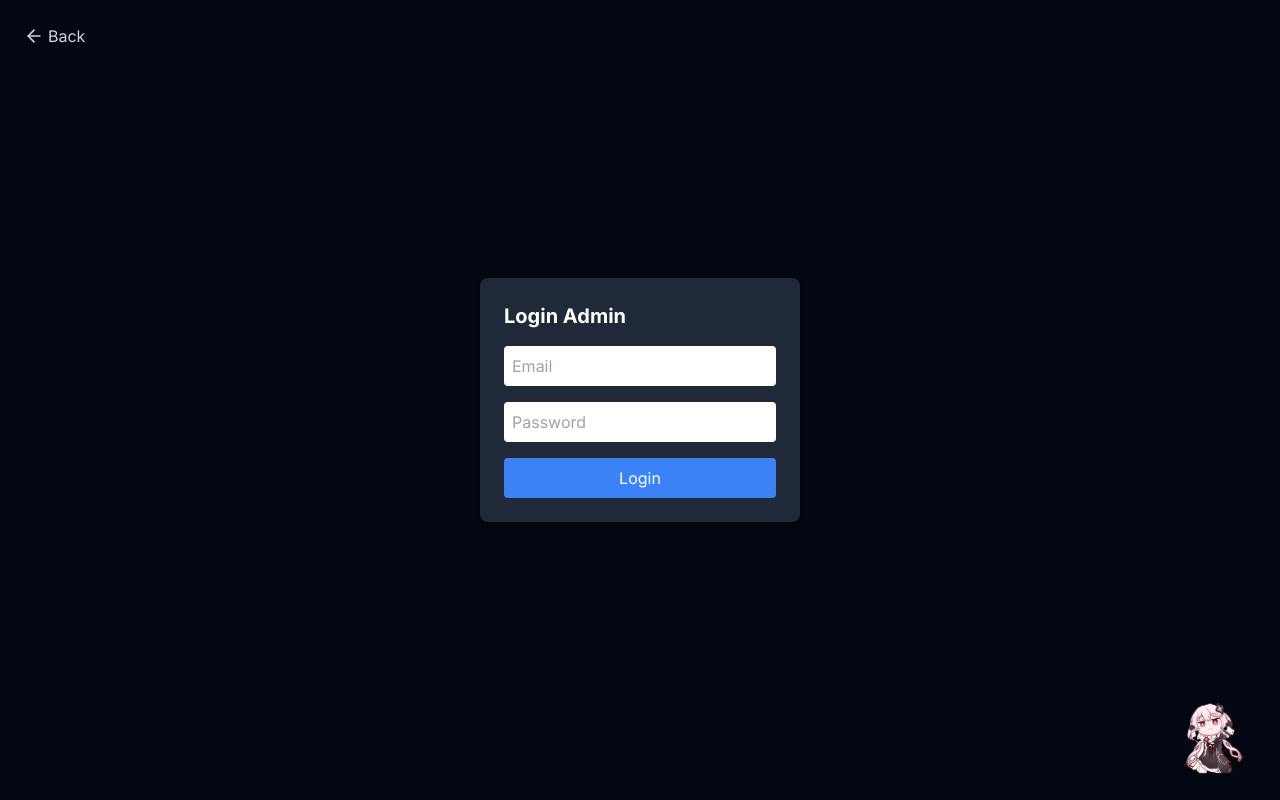
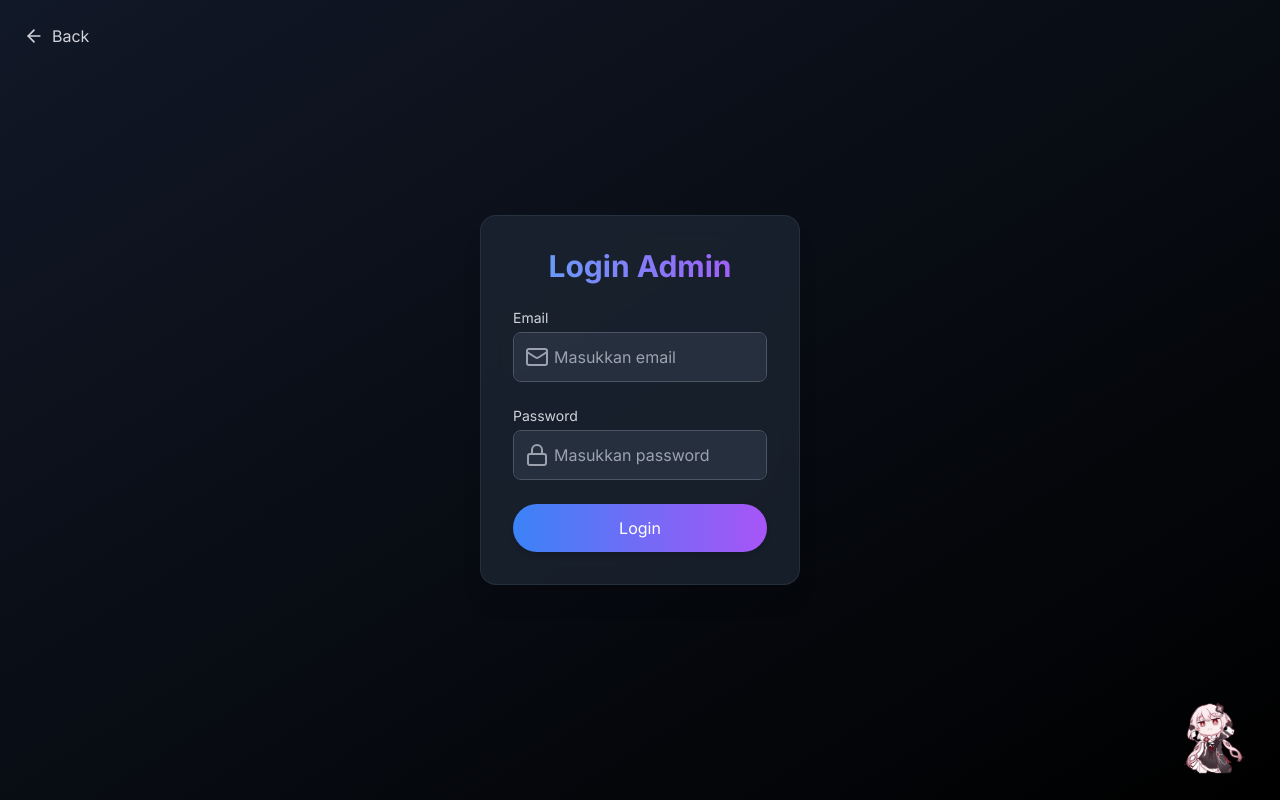
Before and after one commit to Raffy626/my-portfolio, a React (Vite) app in the folder frontend/: page /login in a window 1280 px wide. Built offline with nearby package versions, Linux system fonts and the light colour scheme.

Commit message:
Enhance Login component with modern design and icons for input fields

```diff
--- a/frontend/src/components/About.jsx
+++ b/frontend/src/components/About.jsx
@@ -18,19 +18,16 @@ export default function About() {
 
   return (
     <div className="relative bg-gray-900 py-24 sm:py-32 overflow-hidden" data-aos="fade-in">
-      {/* Parallax Background Elements */}
       <div className="absolute inset-0 overflow-hidden">
         <div
           ref={parallaxRef}
           className="absolute top-0 left-0 w-full h-full opacity-10"
         >
-          {/* Floating geometric shapes */}
           <div className="absolute top-20 left-10 w-32 h-32 bg-indigo-500/30 rounded-full blur-xl animate-pulse"></div>
           <div className="absolute top-40 right-20 w-24 h-24 bg-purple-500/30 rounded-full blur-xl animate-pulse delay-1000"></div>
           <div className="absolute bottom-40 left-1/4 w-40 h-40 bg-blue-500/30 rounded-full blur-xl animate-pulse delay-500"></div>
           <div className="absolute bottom-20 right-10 w-28 h-28 bg-pink-500/30 rounded-full blur-xl animate-pulse delay-1500"></div>
 
-          {/* Grid pattern overlay */}
           <div className="absolute inset-0 bg-[radial-gradient(circle_at_50%_50%,rgba(120,119,198,0.1),transparent_50%)]"></div>
         </div>
       </div>
@@ -117,7 +114,7 @@ export default function About() {
                       <div className="border-r border-gray-600/10 px-4 py-2">App.jsx</div>
                     </div>
                   </div>
-                  <div className="px-6 pt-6 pb-14">Lorem ipsum</div>
+                  <div className="px-6 pt-6 pb-14">console.log("hi")</div>
                 </div>
               </div>
             </div>
--- a/frontend/src/pages/Login.jsx
+++ b/frontend/src/pages/Login.jsx
@@ -1,6 +1,6 @@
 import React, { useState } from "react";
 import { useNavigate } from "react-router-dom";
-import { ArrowLeft } from "lucide-react";
+import { ArrowLeft, Mail, Lock } from "lucide-react";
 import Swal from 'sweetalert2';
 
 export default function Login() {
@@ -42,36 +42,66 @@ export default function Login() {
   };
 
   return (
-    <div className="flex justify-center items-center h-screen bg-gray-950 text-white relative">
+    <div
+      className="flex justify-center items-center h-screen bg-gradient-to-br from-gray-900 to-black text-white relative overflow-hidden animate-fade-in"  // Gradient background dan animasi fade-in
+    >
       <button
         onClick={() => navigate("/")}
-        className="absolute top-6 left-6 flex items-center text-gray-300 hover:text-white"
+        className="absolute top-6 left-6 flex items-center text-gray-300 hover:text-white transition-transform duration-200 hover:scale-105"
       >
-        <ArrowLeft className="w-5 h-5 mr-1" /> Back
+        <ArrowLeft className="w-5 h-5 mr-2" /> Back
       </button>
 
       <form
         onSubmit={handleSubmit}
-        className="bg-gray-800 p-6 rounded-lg shadow-md space-y-4 w-80"
+        className="bg-gray-800/70 backdrop-blur-md p-8 rounded-2xl shadow-xl space-y-6 w-80 max-w-md mx-auto border border-gray-700/50"  // Efek glassmorphism dengan backdrop blur
       >
-        <h2 className="text-xl font-bold">Login Admin</h2>
+        <h2 className="text-3xl font-bold text-center bg-gradient-to-r from-blue-400 to-purple-500 bg-clip-text text-transparent">
+          Login Admin
+        </h2>
+
+        <div className="relative">
+          <label htmlFor="email" className="block text-sm font-medium mb-1 text-gray-300">
+            Email
+          </label>
+          <div className="flex items-center border border-gray-600 rounded-lg focus-within:ring-2 focus-within:ring-blue-500 transition duration-200">
+            <Mail className="absolute left-3 text-gray-400" />
             <input
               type="email"
+              id="email"
               name="email"
-          placeholder="Email"
+              placeholder="Masukkan email"
               value={form.email}
               onChange={handleChange}
-          className="w-full p-2 rounded text-black"
+              className="w-full pl-10 p-3 rounded-lg text-black bg-gray-700/50 focus:outline-none transition duration-200"
             />
+          </div>
+        </div>
+
+        <div className="relative">
+          <label htmlFor="password" className="block text-sm font-medium mb-1 text-gray-300">
+            Password
+          </label>
+          <div className="flex items-center border border-gray-600 rounded-lg focus-within:ring-2 focus-within:ring-blue-500 transition duration-200">
+            <Lock className="absolute left-3 text-gray-400" />
             <input
               type="password"
+              id="password"
               name="password"
-          placeholder="Password"
+              placeholder="Masukkan password"
               value={form.password}
               onChange={handleChange}
-          className="w-full p-2 rounded text-black"
+              className="w-full pl-10 p-3 rounded-lg text-black bg-gray-700/50 focus:outline-none transition duration-200"
             />
-        <button className="bg-blue-500 w-full py-2 rounded">Login</button>
+          </div>
+        </div>
+
+        <button
+          type="submit"
+          className="w-full py-3 rounded-full bg-gradient-to-r from-blue-500 to-purple-500 hover:from-blue-600 hover:to-purple-600 transition-all duration-200 shadow-md hover:shadow-lg"
+        >
+          Login
+        </button>
       </form>
     </div>
   );
```
Lines whose indentation alone changed are shown as unchanged.
